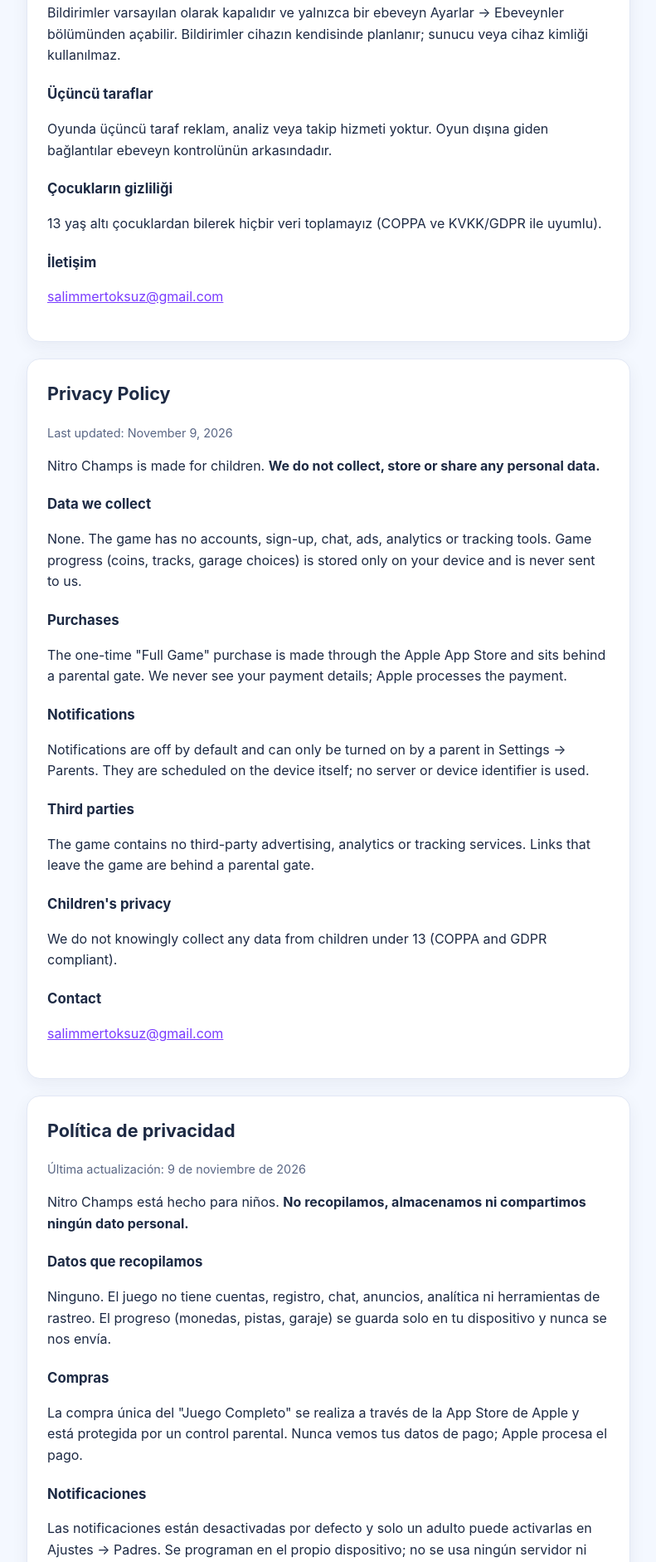
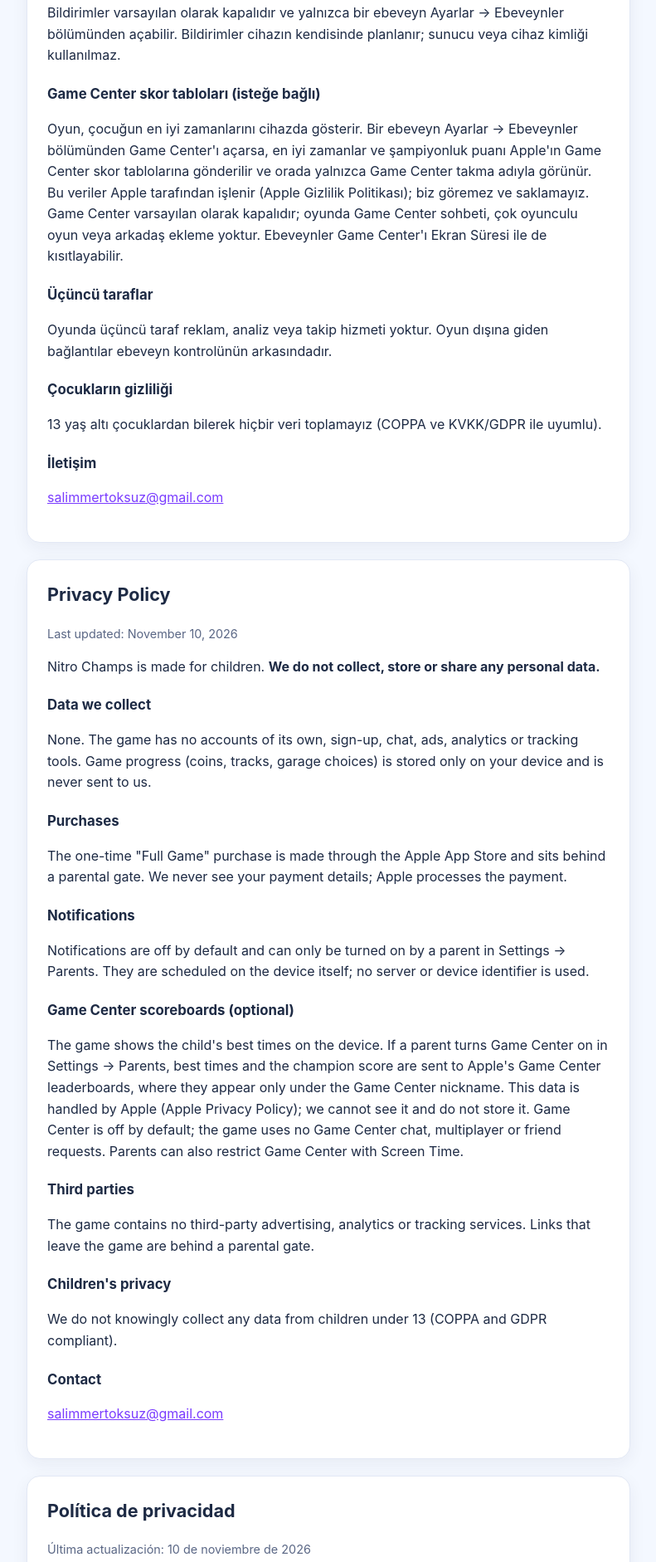
Before and after one commit to mertoksuz/nitrochamps, a plain HTML site: page privacy.html in a window 1280 px wide. Shown: the part 686-2568 px from the top of the page at 83% size, without its empty margins (244-1035 px from the left). Drawn offline with Linux system fonts and the light colour scheme.

Commit message:
privacy: optional Game Center scoreboards (TR/EN/ES)
Best times go to Apple's Game Center only after a parent turns it on in
Settings -> Parents; handled by Apple, never seen or stored by us.

Co-Authored-By: Claude Opus 5.5 <noreply@anthropic.com>

```diff
--- a/privacy.html
+++ b/privacy.html
@@ -15,14 +15,16 @@
 <main>
 <section id="tr">
   <h2>Gizlilik Politikası</h2>
-  <p class="muted">Son güncelleme: 9 Kasım 2026</p>
+  <p class="muted">Son güncelleme: 10 Kasım 2026</p>
   <p>Nitro Champs çocuklar için tasarlanmıştır. <b>Hiçbir kişisel veri toplamıyor, saklamıyor veya paylaşmıyoruz.</b></p>
   <h3>Toplanan veriler</h3>
-  <p>Yok. Oyunda hesap, kayıt, sohbet, reklam, analiz veya takip aracı bulunmaz. Oyun ilerlemesi (paralar, pistler, garaj seçimleri) yalnızca cihazınızda saklanır ve bize gönderilmez.</p>
+  <p>Yok. Oyunda kendi hesabımız, kayıt, sohbet, reklam, analiz veya takip aracı bulunmaz. Oyun ilerlemesi (paralar, pistler, garaj seçimleri) yalnızca cihazınızda saklanır ve bize gönderilmez.</p>
   <h3>Satın alma</h3>
   <p>Tek seferlik "Tam Oyun" satın alımı Apple App Store üzerinden yapılır ve ebeveyn kontrolünün arkasındadır. Ödeme bilgilerinizi göremeyiz; ödemeyi Apple işler.</p>
   <h3>Bildirimler</h3>
   <p>Bildirimler varsayılan olarak kapalıdır ve yalnızca bir ebeveyn Ayarlar → Ebeveynler bölümünden açabilir. Bildirimler cihazın kendisinde planlanır; sunucu veya cihaz kimliği kullanılmaz.</p>
+  <h3>Game Center skor tabloları (isteğe bağlı)</h3>
+  <p>Oyun, çocuğun en iyi zamanlarını cihazda gösterir. Bir ebeveyn Ayarlar → Ebeveynler bölümünden Game Center'ı açarsa, en iyi zamanlar ve şampiyonluk puanı Apple'ın Game Center skor tablolarına gönderilir ve orada yalnızca Game Center takma adıyla görünür. Bu veriler Apple tarafından işlenir (Apple Gizlilik Politikası); biz göremez ve saklamayız. Game Center varsayılan olarak kapalıdır; oyunda Game Center sohbeti, çok oyunculu oyun veya arkadaş ekleme yoktur. Ebeveynler Game Center'ı Ekran Süresi ile de kısıtlayabilir.</p>
   <h3>Üçüncü taraflar</h3>
   <p>Oyunda üçüncü taraf reklam, analiz veya takip hizmeti yoktur. Oyun dışına giden bağlantılar ebeveyn kontrolünün arkasındadır.</p>
   <h3>Çocukların gizliliği</h3>
@@ -32,14 +34,16 @@
 </section>
 <section id="en">
   <h2>Privacy Policy</h2>
-  <p class="muted">Last updated: November 9, 2026</p>
+  <p class="muted">Last updated: November 10, 2026</p>
   <p>Nitro Champs is made for children. <b>We do not collect, store or share any personal data.</b></p>
   <h3>Data we collect</h3>
-  <p>None. The game has no accounts, sign-up, chat, ads, analytics or tracking tools. Game progress (coins, tracks, garage choices) is stored only on your device and is never sent to us.</p>
+  <p>None. The game has no accounts of its own, sign-up, chat, ads, analytics or tracking tools. Game progress (coins, tracks, garage choices) is stored only on your device and is never sent to us.</p>
   <h3>Purchases</h3>
   <p>The one-time "Full Game" purchase is made through the Apple App Store and sits behind a parental gate. We never see your payment details; Apple processes the payment.</p>
   <h3>Notifications</h3>
   <p>Notifications are off by default and can only be turned on by a parent in Settings → Parents. They are scheduled on the device itself; no server or device identifier is used.</p>
+  <h3>Game Center scoreboards (optional)</h3>
+  <p>The game shows the child's best times on the device. If a parent turns Game Center on in Settings → Parents, best times and the champion score are sent to Apple's Game Center leaderboards, where they appear only under the Game Center nickname. This data is handled by Apple (Apple Privacy Policy); we cannot see it and do not store it. Game Center is off by default; the game uses no Game Center chat, multiplayer or friend requests. Parents can also restrict Game Center with Screen Time.</p>
   <h3>Third parties</h3>
   <p>The game contains no third-party advertising, analytics or tracking services. Links that leave the game are behind a parental gate.</p>
   <h3>Children's privacy</h3>
@@ -49,14 +53,16 @@
 </section>
 <section id="es">
   <h2>Política de privacidad</h2>
-  <p class="muted">Última actualización: 9 de noviembre de 2026</p>
+  <p class="muted">Última actualización: 10 de noviembre de 2026</p>
   <p>Nitro Champs está hecho para niños. <b>No recopilamos, almacenamos ni compartimos ningún dato personal.</b></p>
   <h3>Datos que recopilamos</h3>
-  <p>Ninguno. El juego no tiene cuentas, registro, chat, anuncios, analítica ni herramientas de rastreo. El progreso (monedas, pistas, garaje) se guarda solo en tu dispositivo y nunca se nos envía.</p>
+  <p>Ninguno. El juego no tiene cuentas propias, registro, chat, anuncios, analítica ni herramientas de rastreo. El progreso (monedas, pistas, garaje) se guarda solo en tu dispositivo y nunca se nos envía.</p>
   <h3>Compras</h3>
   <p>La compra única del "Juego Completo" se realiza a través de la App Store de Apple y está protegida por un control parental. Nunca vemos tus datos de pago; Apple procesa el pago.</p>
   <h3>Notificaciones</h3>
   <p>Las notificaciones están desactivadas por defecto y solo un adulto puede activarlas en Ajustes → Padres. Se programan en el propio dispositivo; no se usa ningún servidor ni identificador del dispositivo.</p>
+  <h3>Clasificaciones de Game Center (opcional)</h3>
+  <p>El juego muestra los mejores tiempos del niño en el dispositivo. Si un adulto activa Game Center en Ajustes → Padres, los mejores tiempos y los puntos de campeón se envían a las clasificaciones de Game Center de Apple, donde solo aparecen con el apodo de Game Center. Apple trata estos datos (Política de privacidad de Apple); nosotros no podemos verlos ni los guardamos. Game Center está desactivado por defecto; el juego no usa chat, multijugador ni solicitudes de amistad de Game Center. Los padres también pueden restringir Game Center con Tiempo de uso.</p>
   <h3>Terceros</h3>
   <p>El juego no contiene servicios de publicidad, analítica ni rastreo de terceros. Los enlaces que salen del juego están protegidos por un control parental.</p>
   <h3>Privacidad de los niños</h3>
```
